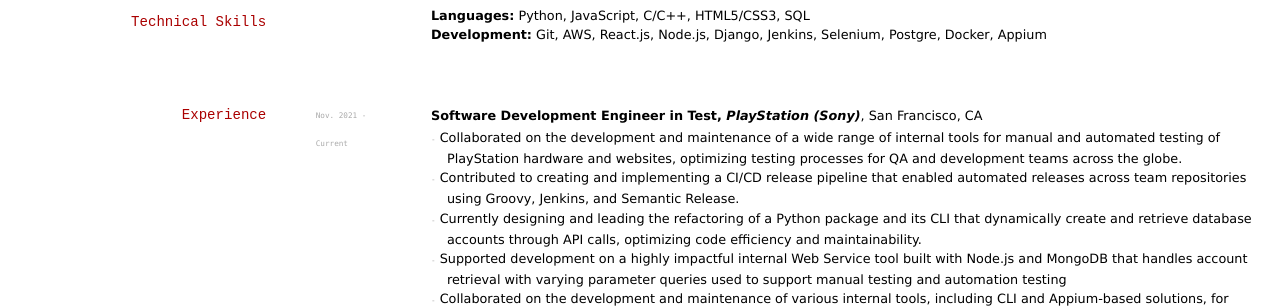
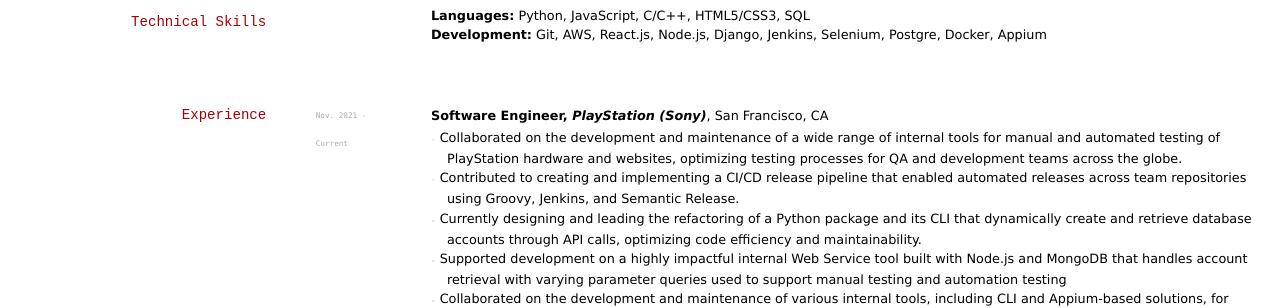
Before and after one commit to elipapa/markdown-cv, a Jekyll site: the page built from index.md, in a window 1280 px wide. Shown: the part 159-467 px from the top of the page. Built offline with Jekyll 4.4.1, drawn with Linux system fonts in a browser that asks for light colours.

Commit message:
Update index.md

```diff
--- a/index.md
+++ b/index.md
@@ -21,7 +21,7 @@
 ## Experience
 
 `Nov. 2021 -`
-__Software Development Engineer in Test, *PlayStation (Sony)*__, San Francisco, CA
+__Software Engineer, *PlayStation (Sony)*__, San Francisco, CA
 
 `Current`
 
```
